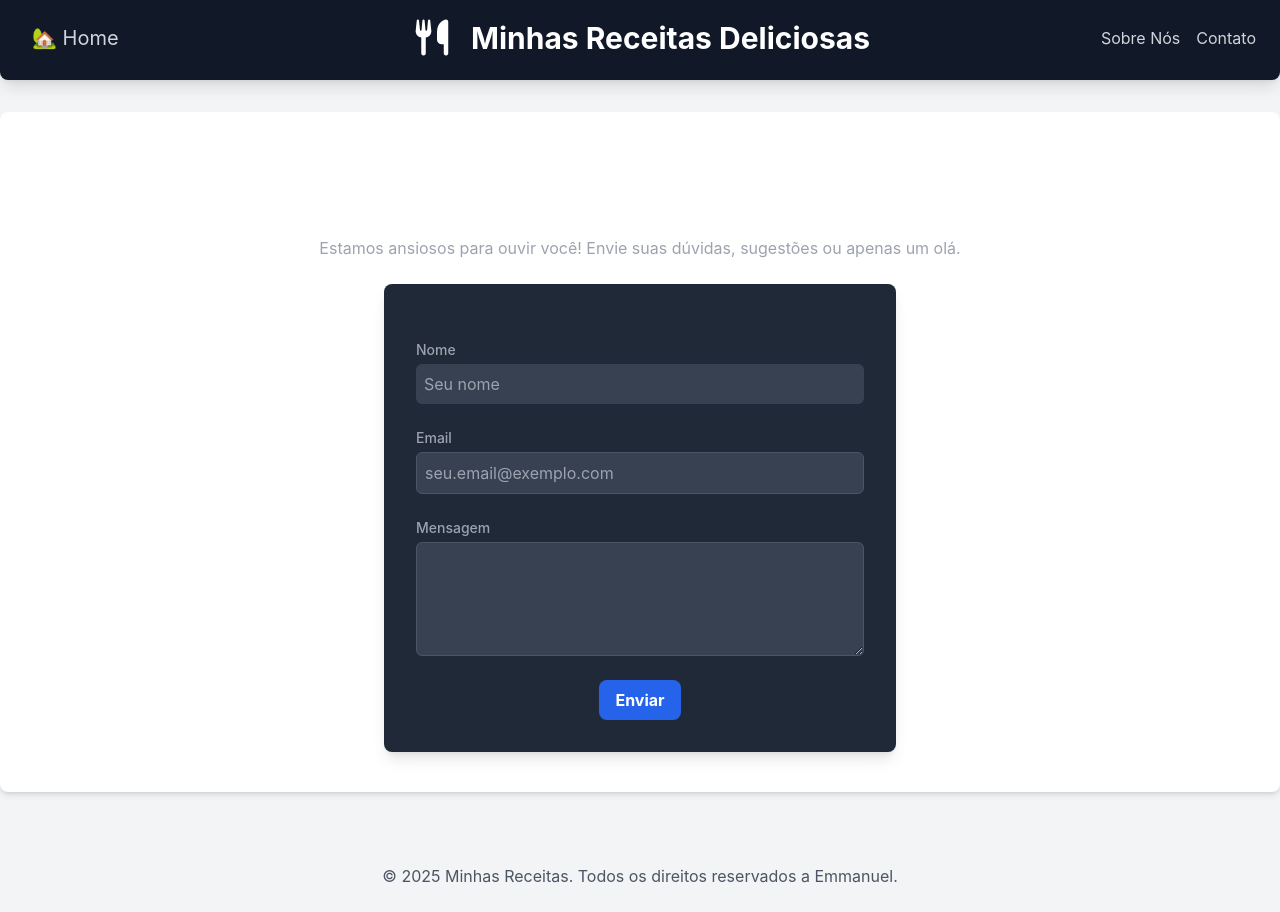
After one commit to Emmanuelf21/django-aula2, a Django app: template receitas/templates/receitas/contato.html in a window 1280 px wide. The commit adds this page. Run offline with Django 5.2, Linux system fonts and the light colour scheme; the template is opened without the code that fills it: values that come from a table or form of the project are taken from there, others are empty; some libraries are stand-ins or nearby versions.

Commit message:
forms de contato

```diff
--- /dev/null
+++ b/receitas/forms.py
@@ -0,0 +1,26 @@
+from django import forms
+
+class ContatoForm(forms.Form):
+    nome = forms.CharField(
+        label='Nome',
+        max_length=100,
+        widget=forms.TextInput(attrs={
+            'class':'mt-1 blcok w-full p-2 bg-gray-700 border-gray-600 rounded-md text-gray-100 focus:ring-orange-500 focus:border-orange-500',
+            'placeholder':'Seu nome'
+        })
+    )
+    email = forms.EmailField(
+        label='Email',
+        widget=forms.EmailInput(attrs={
+            'class': 'mt-1 block w-full p-2 bg-gray-700 border border-gray-600 rounded-md text-gray-100 focus:ring-orange-500 focus:border-orange-500',
+            'placeholder':'seu.email@exemplo.com'
+        })
+    )
+    mensagem = forms.CharField(
+        label='Mensagem',
+        widget=forms.Textarea(attrs={
+            'class':'mt-1 block w-full p-2 bg-gray-700 border border-gray-600 rounded-md text-gray-100 focus:ring-orange-500 focus:border-orange-500',
+            'rows':4,
+            'placehoder':'Sua mensagem...'
+        })
+    )
--- a/receitas/templates/receitas/base.html
+++ b/receitas/templates/receitas/base.html
@@ -25,11 +25,11 @@ Delivery Network). -->
 a página terá um fundo cinza claro e texto cinza escuro.-->
     <!-- Cabeçalho da Página -->
     <header class="bg-gray-900 text-white h-[80px] p-6 shadow-lg rounded-b-lg">
-        <nav class="ml-2 relative z-10 items-center flex space-x-4">
+        <!-- <nav class="ml-2 relative z-10 items-center flex space-x-4">
             <a href="{% url 'home' %}" class="text-gray-300 text-xl hover:text-orange-600 mx-2">
                 🏡 Home</a>
-        </nav>
-        <div class="container mx-auto relative h-fit flex flex-col sm:flex-row items-center justify-center">
+        </nav> -->
+        <div class="container mx-auto relative flex sm:flex-row items-center justify-center">
             <!-- Alterado para 'justify-center' para centralizar o conteúdo -->
             <!-- Agrupamento para o Ícone e Título (Centralizado) -->
 
@@ -44,6 +44,16 @@ a página terá um fundo cinza claro e texto cinza escuro.-->
                     </h1>
                 </div>
             </div>
+            <nav class="relative z-10 items-center flex space-x-4">
+                <a href="{% url 'home' %}" class="text-gray-300 text-xl hover:text-orange-600 mx-2">
+                    🏡 Home</a>
+            </nav>
+            <nav class="ml-auto relative z-10 flex space-x-4 ">
+                <a href="{% url 'sobre_nos' %}" class="text-gray-300 hover:text-white">
+                    Sobre Nós</a>
+                <a href="{% url 'contato' %}" class="text-gray-300 hover:text-white">
+                    Contato</a>
+            </nav>
         </div>
     </header>
     <main class="container mx-auto p-6 mt-8 bg-white rounded-lg shadow-md">
--- /dev/null
+++ b/receitas/templates/receitas/contato.html
@@ -0,0 +1,38 @@
+{% extends 'receitas/base.html'%}
+
+{% block content%}
+<div class="container mx-auto mt-8 p-4">
+    <h1 class="text-3xl font-bold text-white mb-4 text-center">Fale Conosco</h1>
+    <p class="text-gray-400 text-center mb-6">Estamos ansiosos para ouvir você! Envie suas dúvidas, sugestões ou apenas um olá.</p>
+    <div class="bg-gray-800 p-8 rounded-lg shadow-lg max-w-lg mx-auto">
+        <form action="{% url 'contato' %}" method="POST" class="space-y-6">
+            {% csrf_token %}
+            <div>
+                <label for="{{form.nome.id_for_label}}" class="block text-sm font-medium text-gray-400">Nome</label>
+                {{form.nome}}
+                {% if form.nome.errors %}
+                    <p class="text-red-500 text-xs italic">{{form.nome.errors}}</p>
+                {% endif %}
+            </div>
+            <div>
+                <label for="{{form.email.id_for_label}}" class="block text-sm font-medium text-gray-400">Email</label>
+                {{form.email}}
+                {% if form.email.errors %}
+                    <p class="text-red-500 text-xs italic">{{form.email.errors}}</p>
+                {% endif %}
+            </div>
+            <div>
+                <label for="{{form.mensagem.id_for_label}}" class="block text-sm font-medium text-gray-400">Mensagem</label>
+                {{form.mensagem}}
+                {% if form.mensagem.errors %}
+                    <p class="text-red-500 text-xs italic">{{form.mensagem.errors}}</p>
+                {% endif %}
+            </div>
+            <div class="text-center">
+                <button class="bg-blue-600 hover:bg-blue-700 text-white font-bold py-2 px-4 rounded-lg" type="submit">Enviar</button>
+            </div>
+        </form>
+    </div>
+</div>
+
+{% endblock %}
```
Also changed, not shown: receitas/templates/receitas/sobre_nos.html (+21 -3 lines).
